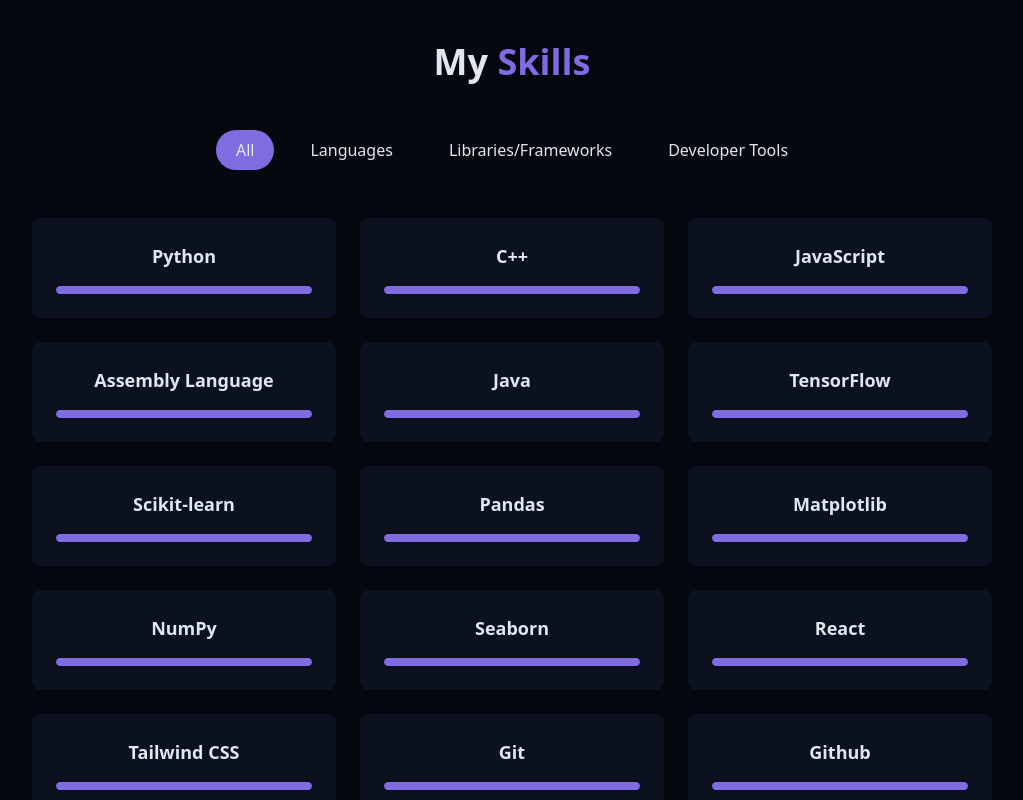
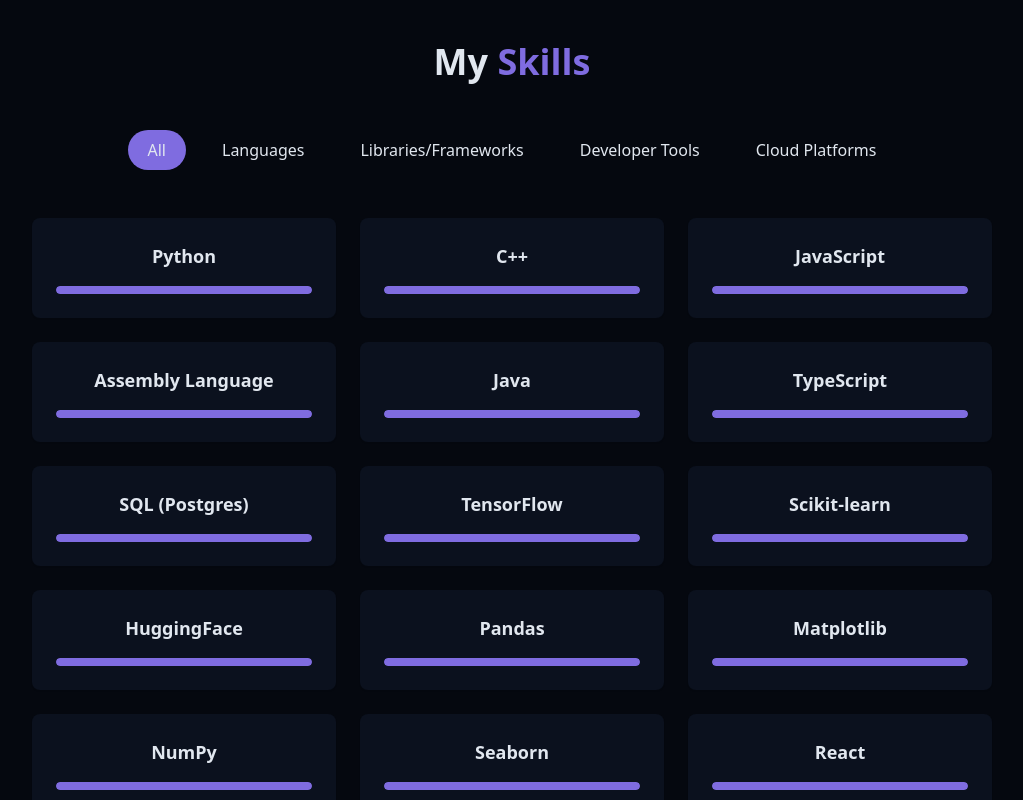
Before and after one commit to vblais12/Portfolio-website, a React (Vite) app: page / in a window 1280 px wide. Shown: the part 1640-2440 px from the top of the page, without its empty margins (128-1151 px from the left). Built offline with nearby package versions, Linux system fonts and the light colour scheme.

Commit message:
Minor changes

```diff
--- a/src/components/ProjectsSection.jsx
+++ b/src/components/ProjectsSection.jsx
@@ -3,20 +3,20 @@
 const projects = [
     {
         id: 1,
+        title: "Job Market Intelligence Tracker",
+        description: "Analyzes job market trends and in-demand skills using NLP",
+        image: "/projects/JMIT_png.jpg",
+        tags: ["NLP", "FastAPI", "Python", "TypeScript", "PostgreSQL", "AWS"],
+        githubUrl: "https://github.com/vblais12/Job-market-tracker"
+    },
+    {
+        id: 2,
         title: "NHL ML Model",
         description: "NHL game outcome prediction pipeline using machine learning, data scraping, and feature engineering.",
         image: '/projects/NHL.jpg',
         tags: ["Python", "Scikit-learn", "Pandas"],
         githubUrl: "https://github.com/vblais12/NHL_stats_predictor"
     },
-    {
-        id: 2,
-        title: "Job Market Intelligence Tracker",
-        description: "Analyzes job market trends and in-demand skills using NLP",
-        image: "/projects/JMIT_png.jpg",
-        tags: ["NLP", "FastAPI", "Python", "TypeScript", "PostgreSQL", "AWS"],
-        githubUrl: "https://github.com/vblais12/Job-market-tracker"
-    }
 ]
 
 export const ProjectsSection = () => {
--- a/src/components/SkillsSection.jsx
+++ b/src/components/SkillsSection.jsx
@@ -8,9 +8,12 @@
     {name: "JavaScript", level: 100, category: "Languages"},
     {name: "Assembly Language", level: 100, category: "Languages"},
     {name: "Java", level: 100, category: "Languages"},
+    {name: "TypeScript", level: 100, category: "Languages"},
+    {name: "SQL (Postgres)", level:100, category: "Languages"},
 
     {name: "TensorFlow", level: 100, category: "Libraries/Frameworks"},
     {name: "Scikit-learn", level: 100, category: "Libraries/Frameworks"},
+    {name: "HuggingFace", level: 100, category: "Libraries/Frameworks"},
     {name: "Pandas", level: 100, category: "Libraries/Frameworks"},
     {name: "Matplotlib", level: 100, category: "Libraries/Frameworks"},
     {name: "NumPy", level: 100, category: "Libraries/Frameworks"},
@@ -21,11 +24,16 @@
     {name: "Git", level: 100, category: "Developer Tools"},
     {name: "Github", level: 100, category: "Developer Tools"},
     {name: "Jupyter Notebooks", level: 100, category: "Developer Tools"},
-    {name: "Selenium", level: 100, category: "Developer Tools"}
+    {name: "Selenium", level: 100, category: "Developer Tools"},
+
+
+    {name: "Amazon Web Services (AWS)", level: 100, category: "Cloud Platforms"},
+    {name: "Render", level: 100, category: "Cloud Platforms"},
+    {name: "Vercel", level:100, category: 'Cloud Platforms'},
 
 ]
 
-const categories = ['All', 'Languages', 'Libraries/Frameworks', 'Developer Tools']
+const categories = ['All', 'Languages', 'Libraries/Frameworks', 'Developer Tools', 'Cloud Platforms']
 
 
 export const SkillsSection = () => {
```
Also changed, not shown: 1 other file (tests, documents, lock files or other folders).
